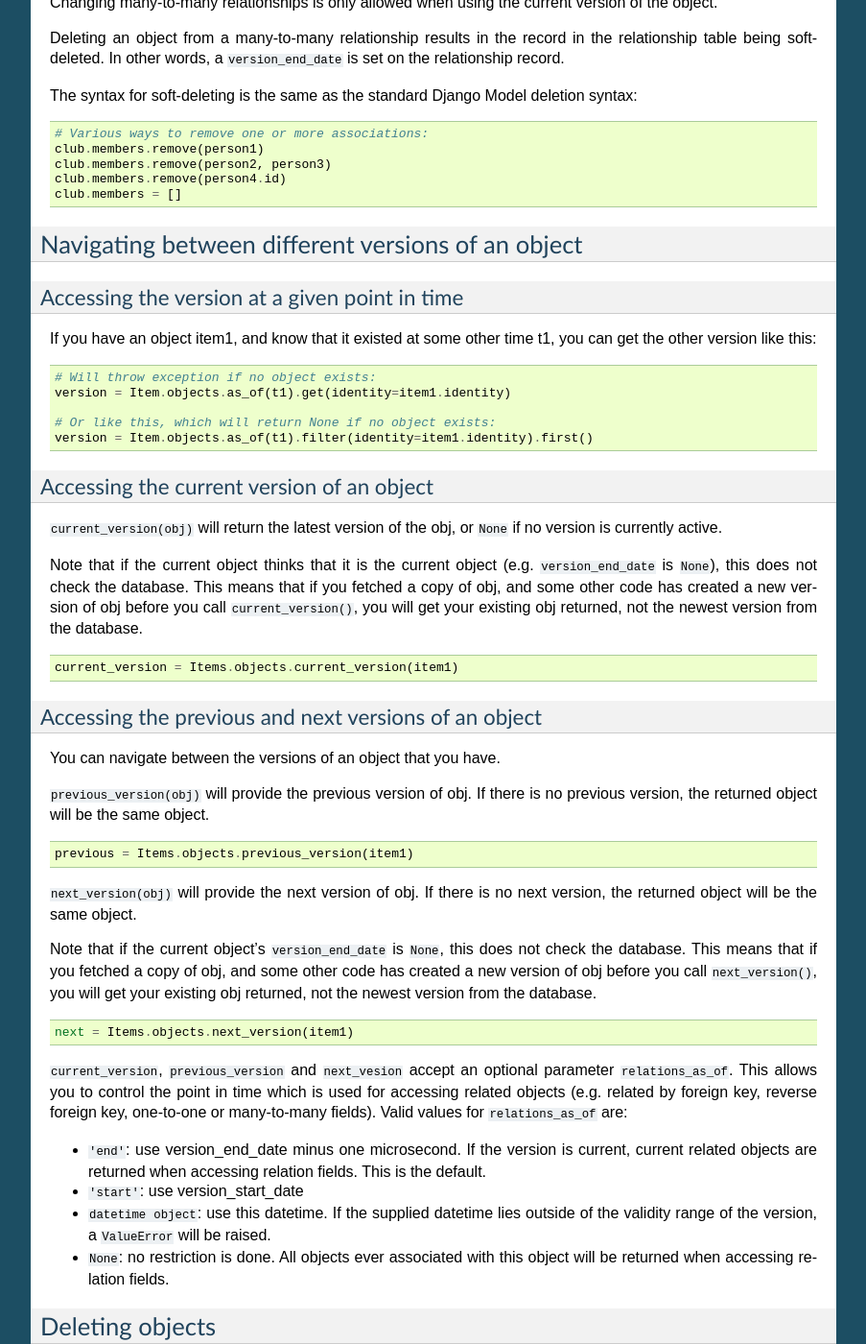
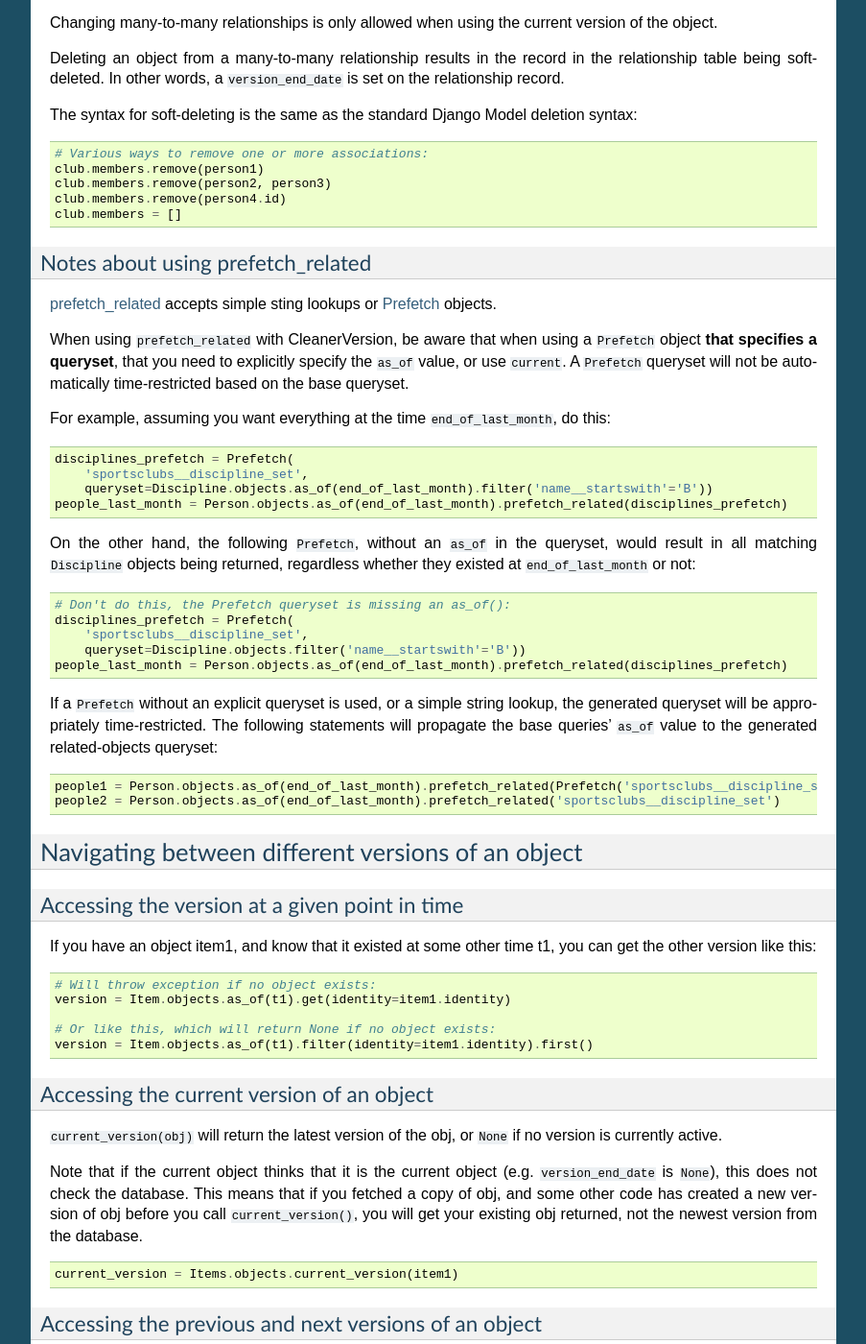
Before and after one commit to swisscom/cleanerversion, a Sphinx documentation site: the page built from docs/doc/historization_with_cleanerversion.rst, in a window 1280 px wide and 1400 px high, scrolled down 9752 px. Shown: the whole window at 96% size, without its empty margins (198-1101 px from the left). Built offline with Sphinx 7.4.7, drawn with Linux system fonts in a browser that asks for light colours; some of the changed text lies outside the part shown.

Commit message:
Add notes about using prefetch_related

```diff
--- a/docs/doc/historization_with_cleanerversion.rst
+++ b/docs/doc/historization_with_cleanerversion.rst
@@ -347,7 +347,9 @@ Note that select_related only works for models containing foreign keys.  It does
 
 This is not a CleanerVersion limitation; it's just the way that Django's select_related() works.  Use
 prefetch_related() instead if you want to prefetch reverse or many-to-many relationships.  Note that
-prefetch_related() will use at least two queries to prefetch the related objects.
+prefetch_related() will use at least two queries to prefetch the related objects.  See also
+the :ref:`prefetch_related_notes`.
+
 
 Filtering using objects
 ^^^^^^^^^^^^^^^^^^^^^^^
@@ -531,6 +533,42 @@ The syntax for soft-deleting is the same as the standard Django Model deletion s
     club.members.remove(person2, person3)
     club.members.remove(person4.id)
     club.members = []
+
+.. _prefetch_related_notes:
+
+Notes about using prefetch_related
+----------------------------------
+`prefetch_related <https://docs.djangoproject.com/en/1.8/ref/models/querysets/#prefetch-related>`_ accepts
+simple sting lookups or `Prefetch <https://docs.djangoproject.com/en/1.8/ref/models/querysets/#django.db.models.Prefetch>`_
+objects.
+
+When using ``prefetch_related`` with CleanerVersion, be aware that when using a ``Prefetch`` object **that
+specifies a queryset**, that you need to explicitly specify the ``as_of`` value, or use ``current``.
+A ``Prefetch`` queryset will not be automatically time-restricted based on the base queryset.
+
+For example, assuming you want everything at the time ``end_of_last_month``, do this::
+
+    disciplines_prefetch = Prefetch(
+        'sportsclubs__discipline_set',
+        queryset=Discipline.objects.as_of(end_of_last_month).filter('name__startswith'='B'))
+    people_last_month = Person.objects.as_of(end_of_last_month).prefetch_related(disciplines_prefetch)
+
+On the other hand, the following ``Prefetch``, without an ``as_of`` in the queryset, would result in all
+matching ``Discipline`` objects being returned, regardless whether they existed at ``end_of_last_month``
+or not::
+
+    # Don't do this, the Prefetch queryset is missing an as_of():
+    disciplines_prefetch = Prefetch(
+        'sportsclubs__discipline_set',
+        queryset=Discipline.objects.filter('name__startswith'='B'))
+    people_last_month = Person.objects.as_of(end_of_last_month).prefetch_related(disciplines_prefetch)
+
+If a ``Prefetch`` without an explicit queryset is used, or a simple string lookup, the generated queryset will
+be appropriately time-restricted.  The following statements will propagate the base queries'
+``as_of`` value to the generated related-objects queryset::
+
+    people1 = Person.objects.as_of(end_of_last_month).prefetch_related(Prefetch('sportsclubs__discipline_set'))
+    people2 = Person.objects.as_of(end_of_last_month).prefetch_related('sportsclubs__discipline_set')
 
 Navigating between different versions of an object
 ==================================================
```
